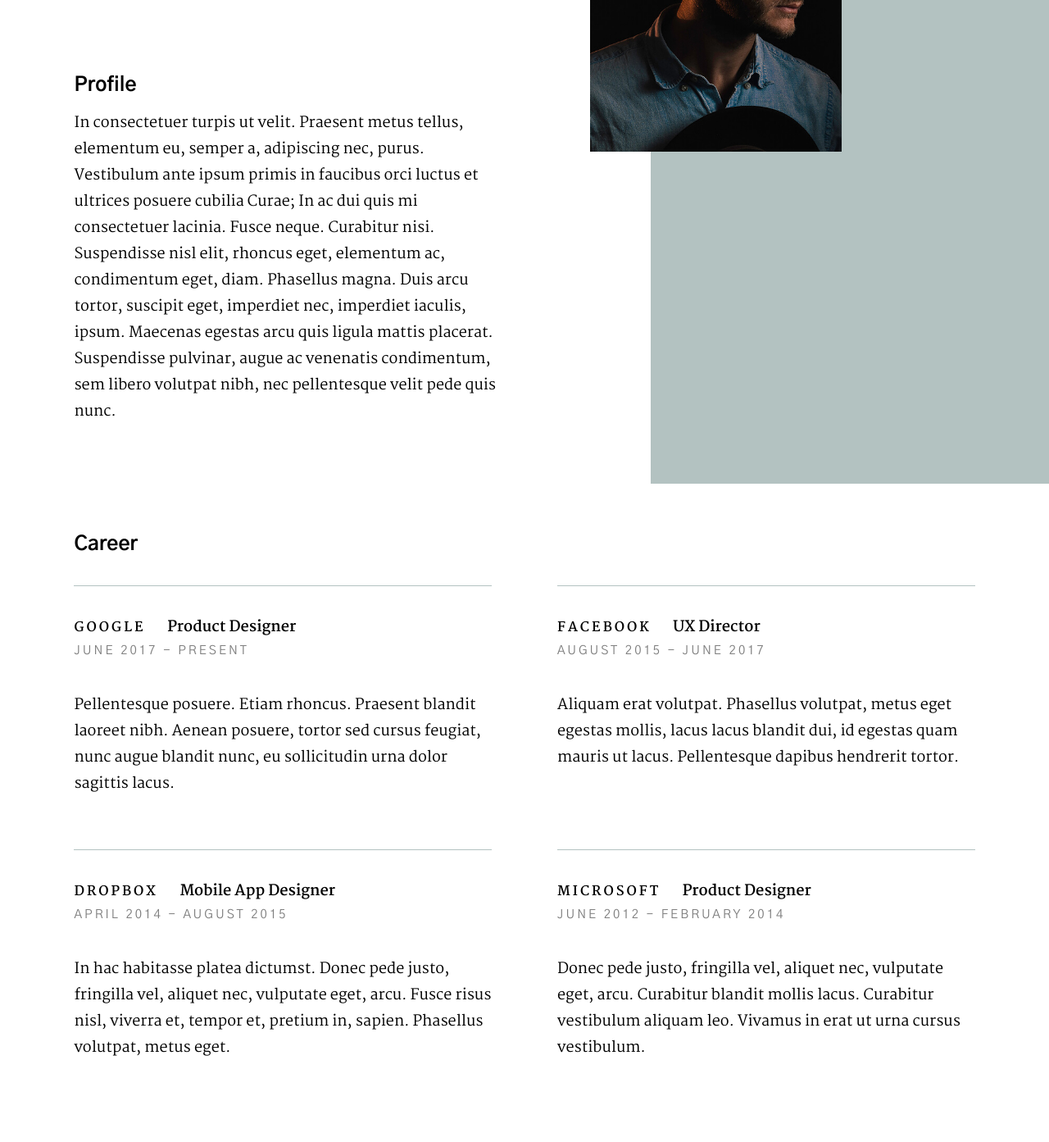
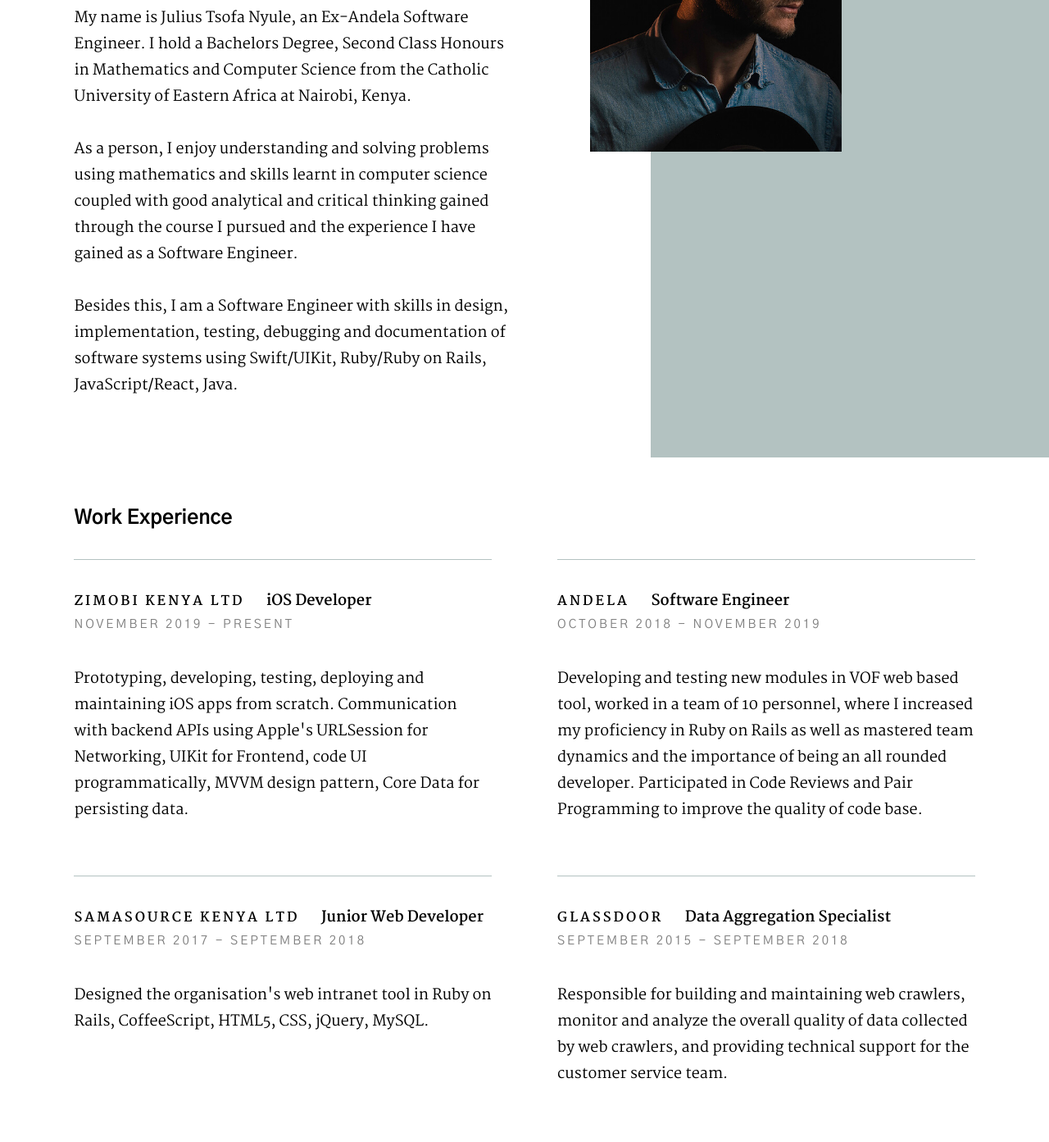
Before and after one commit to gtsofa/portfolio, a plain HTML site: page index.html in a window 1280 px wide. Shown: the part 1400-2793 px from the top of the page at 82% size. Drawn offline with nearby package versions, Linux system fonts and the light colour scheme.

Commit message:
add work experience section

```diff
--- a/index.html
+++ b/index.html
@@ -87,7 +87,7 @@
 
                 <h1>
                 Hello, I'm Julius Tsofa Nyule, <br>
-                a iOS developer <br>
+                iOS developer <br>
                 & designer currently <br>
                 based at Zimobi Kenya Ltd.
                 </h1>
@@ -130,7 +130,7 @@
 
                     <div class="section-intro" data-num="01" data-aos="fade-up">
                         <h3 class="subhead">About Me</h3>
-                        <h1 class="display-1">I'm the kind of person who isn't afraid of challenges.</h1>
+                        <h1 class="display-1">Hello there...</h1>
                     </div>
 
                     <div class="profile-pic" data-aos="fade-up">
@@ -141,12 +141,15 @@
                     <h3 data-aos="fade-up">Profile</h3>
 
                     <p data-aos="fade-up">
-                    In consectetuer turpis ut velit. Praesent metus tellus, elementum eu, semper a, adipiscing nec, purus.
-                    Vestibulum ante ipsum primis in faucibus orci luctus et ultrices posuere cubilia Curae; In ac dui quis
-                    mi consectetuer lacinia. Fusce neque. Curabitur nisi. Suspendisse nisl elit, rhoncus eget, elementum ac,
-                    condimentum eget, diam. Phasellus magna. Duis arcu tortor, suscipit eget, imperdiet nec, imperdiet iaculis,
-                    ipsum. Maecenas egestas arcu quis ligula mattis placerat. Suspendisse pulvinar, augue ac venenatis condimentum,
-                    sem libero volutpat nibh, nec pellentesque velit pede quis nunc.
+                    My name is Julius Tsofa Nyule, an Ex-Andela Software Engineer. I hold a Bachelors Degree, Second Class Honours in Mathematics and Computer Science from the Catholic University of Eastern Africa at Nairobi, Kenya.
+
+                    </p>
+                    <p>
+                        As a person, I enjoy understanding and solving problems using mathematics and skills learnt in computer science coupled with good analytical and critical thinking gained through the course I
+                        pursued and the experience I have gained as a Software Engineer.
+                    </p>
+                    <p>
+                        Besides this, I am a Software Engineer with skills in design, implementation, testing, debugging and documentation of software systems using Swift/UIKit, Ruby/Ruby on Rails, JavaScript/React, Java.
                     </p>
 
                 </div>
@@ -158,7 +161,7 @@
 
             <div class="row">
                 <div class="column">
-                    <h3 data-aos="fade-up">Career</h3>
+                    <h3 data-aos="fade-up">Work Experience</h3>
                 </div>
             </div>
 
@@ -168,18 +171,18 @@
                     <div class="position">
                         <div class="position__header">
                             <h6>
-                                <span class="position__co">Google</span>
-                                <span class="position__pos">Product Designer</span>
+                                <span class="position__co">Zimobi Kenya Ltd</span>
+                                <span class="position__pos">iOS Developer</span>
                             </h6>
                             <div class="position__timeframe">
-                                June 2017 - Present
+                                November 2019 - Present
                             </div>
                         </div>
 
                         <p>
-                        Pellentesque posuere. Etiam rhoncus. Praesent blandit laoreet nibh.
-                        Aenean posuere, tortor sed cursus feugiat, nunc augue blandit nunc,
-                        eu sollicitudin urna dolor sagittis lacus.
+                        Prototyping, developing, testing, deploying and maintaining iOS apps from scratch.
+                        Communication with backend APIs using Apple's URLSession for Networking, UIKit for Frontend,
+                        code UI programmatically, MVVM design pattern, Core Data for persisting data.
                         </p>
                     </div>
                 </div> <!-- end column -->
@@ -187,18 +190,19 @@
                     <div class="position">
                         <div class="position__header">
                             <h6>
-                                <span class="position__co">Facebook</span>
-                                <span class="position__pos">UX Director</span>
+                                <span class="position__co">Andela</span>
+                                <span class="position__pos">Software Engineer</span>
                             </h6>
                             <div class="position__timeframe">
-                                August 2015 - June 2017
+                                October 2018 - November 2019
                             </div>
                         </div>
 
                         <p>
-                        Aliquam erat volutpat. Phasellus volutpat, metus eget egestas mollis,
-                        lacus lacus blandit dui, id egestas quam mauris ut lacus. Pellentesque
-                        dapibus hendrerit tortor.
+                        Developing and testing new modules in VOF web based tool,
+                        worked in a team of 10 personnel, where I increased my proficiency in Ruby on Rails
+                        as well as mastered team dynamics and the importance of being an all rounded developer.
+                        Participated in Code Reviews and Pair Programming to improve the quality of code base.
                         </p>
                     </div>
                 </div> <!-- end column -->
@@ -206,18 +210,17 @@
                     <div class="position">
                         <div class="position__header">
                             <h6>
-                                <span class="position__co">Dropbox</span>
-                                <span class="position__pos">Mobile App Designer</span>
+                                <span class="position__co">SamaSource Kenya Ltd</span>
+                                <span class="position__pos">Junior Web Developer</span>
                             </h6>
                             <div class="position__timeframe">
-                                April 2014 - August 2015
+                                September 2017 - September 2018
                             </div>
                         </div>
 
                         <p>
-                        In hac habitasse platea dictumst. Donec pede justo, fringilla vel, aliquet nec,
-                        vulputate eget, arcu. Fusce risus nisl, viverra et, tempor et, pretium in, sapien.
-                        Phasellus volutpat, metus eget.
+                        Designed the organisation's web intranet tool in Ruby on Rails,
+                        CoffeeScript, HTML5, CSS, jQuery, MySQL.
                         </p>
                     </div>
                 </div> <!-- end column -->
@@ -225,18 +228,18 @@
                     <div class="position">
                         <div class="position__header">
                             <h6>
-                                <span class="position__co">Microsoft</span>
-                                <span class="position__pos">Product Designer</span>
+                                <span class="position__co">Glassdoor</span>
+                                <span class="position__pos">Data Aggregation Specialist</span>
                             </h6>
                             <div class="position__timeframe">
-                                June 2012 - February 2014
+                                September 2015 - September 2018
                             </div>
                         </div>
 
                         <p>
-                        Donec pede justo, fringilla vel, aliquet nec, vulputate eget, arcu.
-                        Curabitur blandit mollis lacus. Curabitur vestibulum aliquam leo.
-                        Vivamus in erat ut urna cursus vestibulum.
+                        Responsible for building and maintaining web crawlers,
+                        monitor and analyze the overall quality of data collected by web crawlers,
+                        and providing technical support for the customer service team.
                         </p>
                     </div>
                 </div> <!-- end column -->
```
